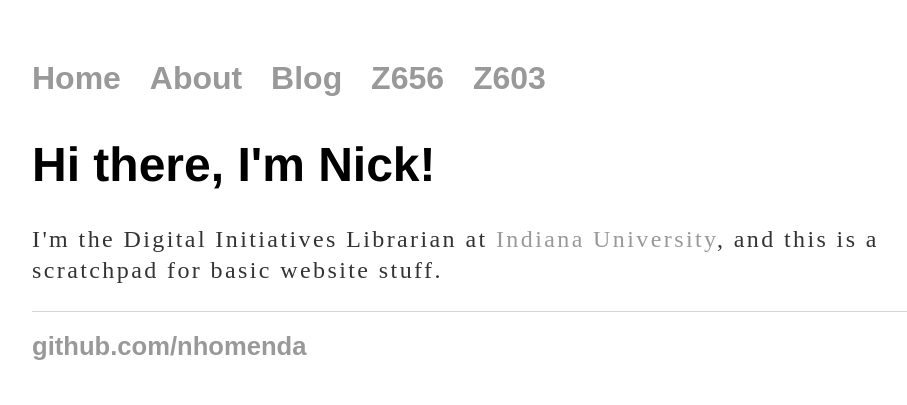
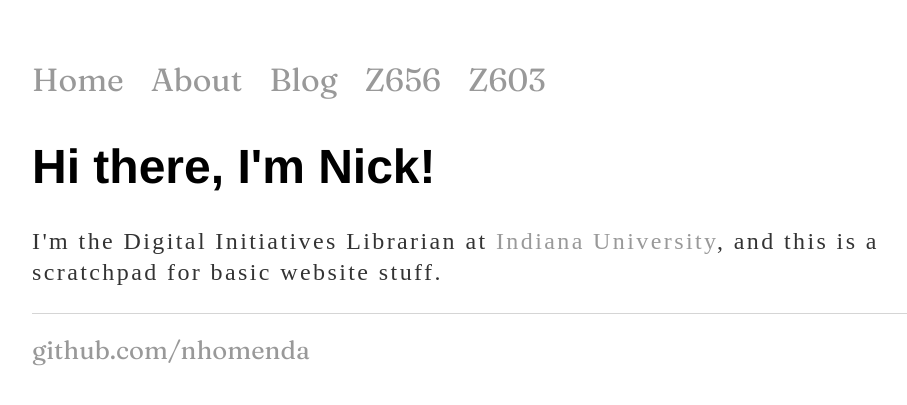
Before and after one commit to nhomenda/nhomenda.github.io, a Jekyll site: the page built from index.html, in a window 1280 px wide. Shown: the top 405 px of the page, without its empty margins (160-1067 px from the left). Built offline with Jekyll 4.4.1, drawn with Linux system fonts in a browser that asks for light colours.

Commit message:
Update main.css

```diff
--- a/css/main.css
+++ b/css/main.css
@@ -3,7 +3,7 @@ body {
     width: 70%;
 }
 nav ul, footer ul {
-    font-family:'Utopia', 'Arial', 'Sans-Serif';
+    font-family:'Fraunces', 'Arial', 'Sans-Serif';
     padding: 0px;
     list-style: none;
     font-weight: bold;
```
